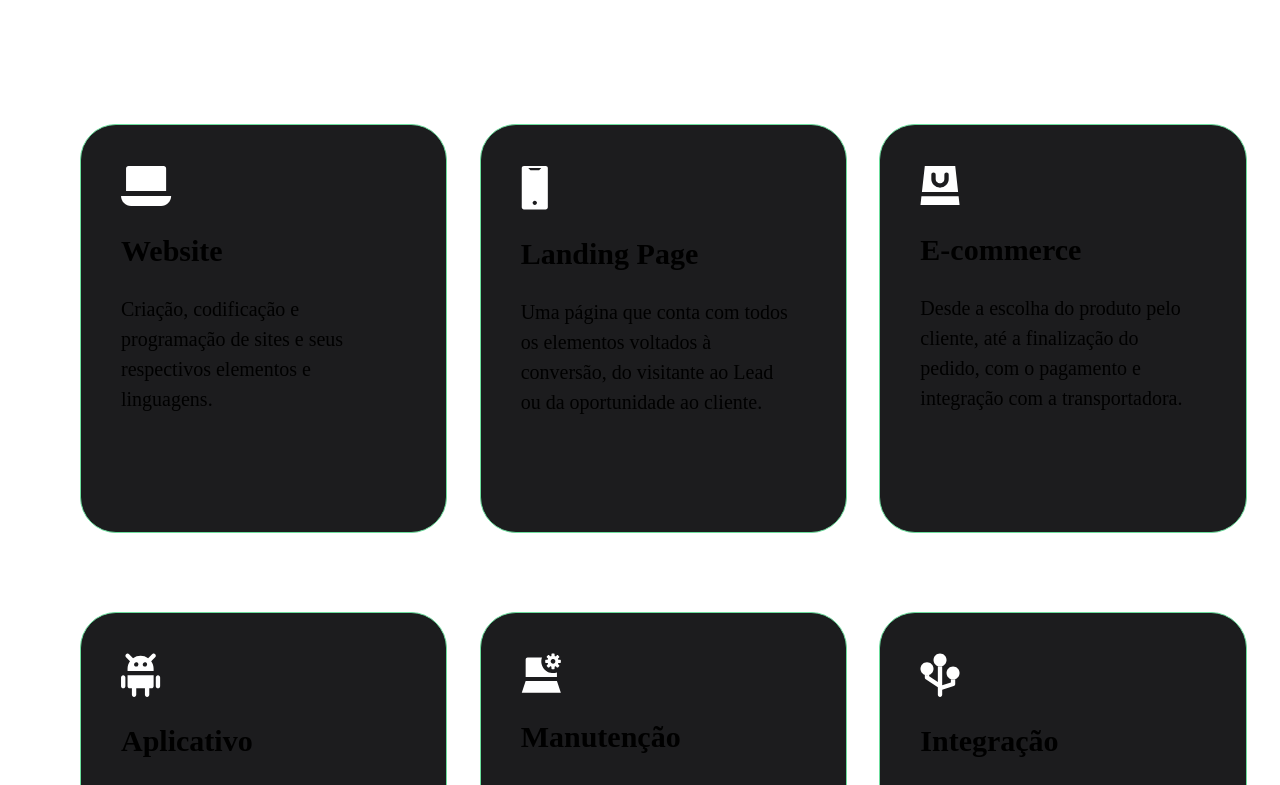
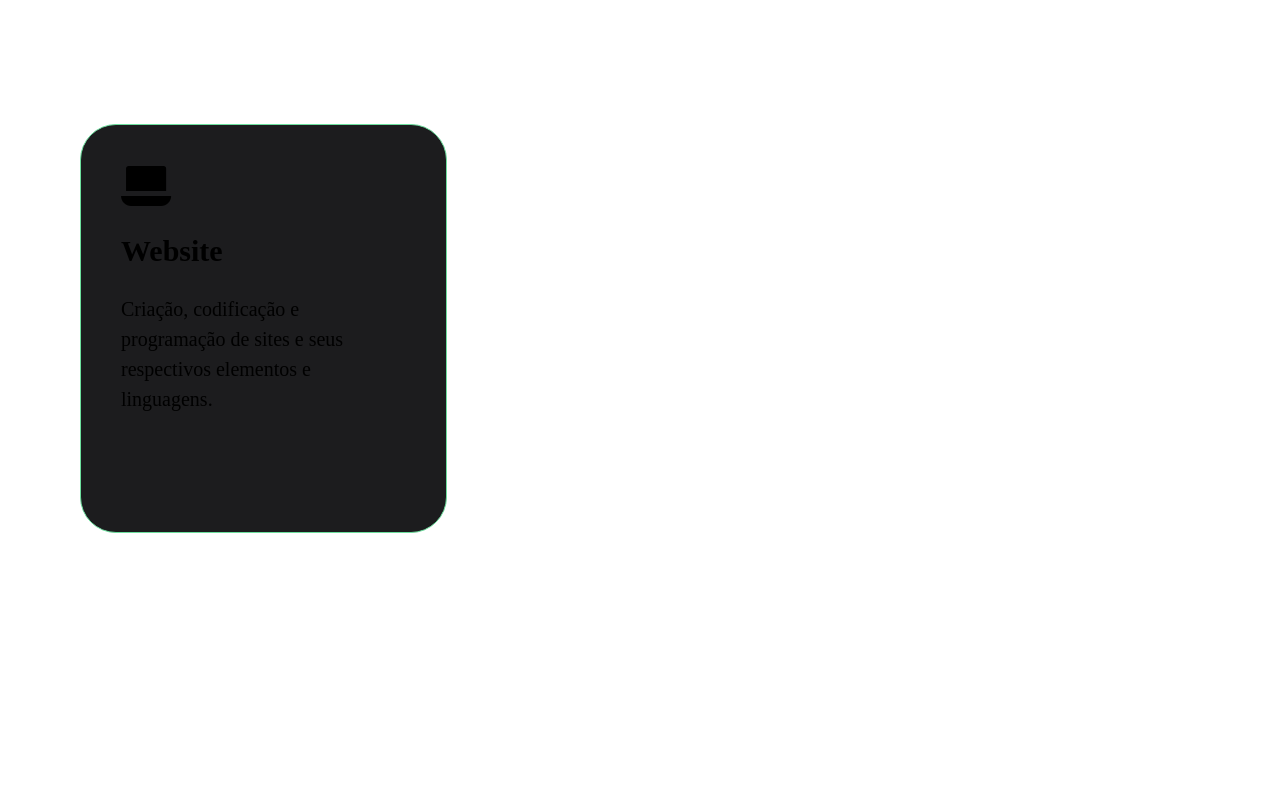
Before and after one commit to ccszanin/Software-house-Landing-page, a Next.js app: page / in a window 1280 px wide. Shown: the part 1815-2600 px from the top of the page. Built offline with nearby package versions, Linux system fonts and the light colour scheme.

Commit message:
form integration

```diff
--- a/package.json
+++ b/package.json
@@ -15,6 +15,7 @@
     "@types/react": "18.2.12",
     "@types/react-dom": "18.2.5",
     "autoprefixer": "10.4.14",
+    "axios": "^1.4.0",
     "eslint": "8.42.0",
     "eslint-config-next": "13.4.6",
     "next": "13.4.6",
--- a/src/components/ Solutions.tsx
+++ b/src/components/ Solutions.tsx
@@ -21,11 +21,11 @@ export function Solutions() {
           </h1>
           <div className="w-full grid grid-cols-3 grid-rows-2 gap-[4.938rem] pt-[7.5rem] ">
             <ServiceCard
-              img1={Service}
+              img1="website"
               title="Website"
               text="Criação, codificação e programação de sites e seus respectivos elementos e linguagens."
             />
-          <ServiceCard
+          {/* <ServiceCard
             img1={LandinPage}
               title="Landing Page"
               text="Uma página que conta com todos os elementos voltados à conversão, do visitante ao Lead ou da oportunidade ao cliente. "
@@ -49,7 +49,7 @@ export function Solutions() {
               img1={Integracao}
               title="Integração"
               text="Integramos com os principais CRMs, ERPs, sistemas e plataformas de pagamentos digitais, para automatizar seus processos e economizar tempo no fluxo de trabalho. "
-            />
+            />  */}
           </div>
         </section>
 
--- a/src/components/ContactForm.tsx
+++ b/src/components/ContactForm.tsx
@@ -1,4 +1,5 @@
 "use client"
+import axios from 'axios'
 import { useForm, SubmitHandler } from "react-hook-form"
 import { faCheck } from "@fortawesome/free-solid-svg-icons";
 import { FontAwesomeIcon } from "@fortawesome/react-fontawesome";
@@ -22,7 +23,35 @@ export function ContactForm() {
     watch,
     formState: { errors },
   } = useForm<Inputs>()
-  const onSubmit: SubmitHandler<Inputs> = (data) => console.log(data)
+  const onSubmit: SubmitHandler<Inputs> = async (data) => {
+      try {
+        const headers = {
+          'Content-Type': 'application/json',
+          Authorization: `Bearer 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`,
+        };
+
+        const data = {
+          "personalizations": [
+            {
+              "to": [{"email": "gabrielzanin150@gmail.com"}]}],
+              "from": {"email": "carlacs"},
+              "subject": "Sending with SendGrid is Fun",
+              "content": [{"type": "text/plain",
+              "value": "and easy to do anywhere, even with cURL"
+            }
+          ]
+        }
+
+        const response = await axios.post('https://api.sendgrid.com/v3/mail/send', data, { headers });
+
+        return response.data
+
+        // Lógica para lidar com a resposta da requisição...
+      } catch (error) {
+        console.log(error)
+      }
+
+  }
 
 
   console.log(watch("name")) // watch input value by passing the name of it
--- a/src/components/ServiceCard.tsx
+++ b/src/components/ServiceCard.tsx
@@ -1,4 +1,5 @@
 import Image from "next/image";
+import SvgIcon from "./SvgIcon";
 
 
 
@@ -11,18 +12,9 @@ interface ServiceCardProps {
 export function ServiceCard(data: ServiceCardProps) {
   return (
     <>
-   <div className="p-10 w-[367.23px] h-[409.10px] bg-black-600 min-h-[30vh]  border-solid border-[0.063rem] rounded-[36px] border-green-500  hover:bg-green-500 transition duration-300  hover:text-black-600  ">
-
-
-     <Image
-        className="mb-6 "
-        src={data.img1}
-        alt="Icon-1"
-      />
-
-
-
-      <h1 className="text-3xl font-bold leading-[130%] mb-6 ">{data.title}</h1>
+   <div className="p-10 w-[367.23px] h-[409.10px] bg-black-600 min-h-[30vh]  border-solid border-[0.063rem] rounded-[36px] border-green-500  hover:bg-green-500 transition duration-300  hover:text-black-600 ">
+      <SvgIcon name={data.img1}/>
+      <h1 className="text-3xl font-bold leading-[130%] mb-6 mt-6">{data.title}</h1>
       <p className="text-xl leading-[150%] max-w-[17rem]">{data.text}</p>
     </div>
     </>
--- /dev/null
+++ b/src/components/SvgIcon.tsx
@@ -0,0 +1,30 @@
+import React, { FC } from 'react';
+
+interface SvgIconProps {
+  name: string;
+}
+
+const SvgIcon: FC<SvgIconProps> = ({ name }) => {
+  const svgs: Record<string, JSX.Element> = {
+    // Define your SVGs here
+    // Replace "name1", "name2", etc. with the actual names of your SVGs
+    website:  <svg width="51" height="42" viewBox="0 0 51 42" fill="none" xmlns="http://www.w3.org/2000/svg">
+                <path d="M45.1237 25.9923H5.04614V3.4487C5.04614 2.78437 5.31005 2.14725 5.7798 1.6775C6.24955 1.20775 6.88666 0.943848 7.55099 0.943848H42.6189C43.2832 0.943848 43.9203 1.20775 44.3901 1.6775C44.8598 2.14725 45.1237 2.78437 45.1237 3.4487V25.9923Z" fill="currentColor"/>
+                <path d="M10.0556 41.0216H40.1138C42.7711 41.0216 45.3196 39.966 47.1986 38.087C49.0776 36.208 50.1332 33.6595 50.1332 31.0022H0.0362549C0.0362549 33.6595 1.09187 36.208 2.97087 38.087C4.84987 39.966 7.39834 41.0216 10.0556 41.0216Z" fill="currentColor"/>
+              </svg>,
+
+    landingpage:  <svg width="27" height="45" viewBox="0 0 27 45" fill="none" xmlns="http://www.w3.org/2000/svg">
+                    <path fill-rule="evenodd" clip-rule="evenodd" d="M24.6451 44.382C25.2212 44.382 25.7736 44.1532 26.1809 43.7459C26.5882 43.3386 26.817 42.7861 26.817 42.2101V3.11576C26.817 2.53973 26.5882 1.9873 26.1809 1.57998C25.7736 1.17267 25.2212 0.943848 24.6451 0.943848H2.92606C2.35003 0.943848 1.7976 1.17267 1.39029 1.57998C0.982976 1.9873 0.75415 2.53973 0.75415 3.11576V42.2101C0.75415 42.7861 0.982976 43.3386 1.39029 43.7459C1.7976 44.1532 2.35003 44.382 2.92606 44.382H24.6451ZM13.7859 40.0382C14.9854 40.0382 15.9578 39.0659 15.9578 37.8663C15.9578 36.6668 14.9854 35.6944 13.7859 35.6944C12.5864 35.6944 11.614 36.6668 11.614 37.8663C11.614 39.0659 12.5864 40.0382 13.7859 40.0382ZM18.1295 5.28759L20.3014 3.11568H7.26995L9.44186 5.28759H18.1295Z" fill="currentColor"/>
+                  </svg>
+  };
+
+  // Check if the provided name exists in the svgs object
+  if (name in svgs) {
+    return svgs[name];
+  }
+
+  // Return a placeholder or fallback SVG if the name is not found
+  return null
+};
+
+export default SvgIcon;
```
Also changed, not shown: src/assets/website.svg, 1 other file (tests, documents, lock files or other folders).
